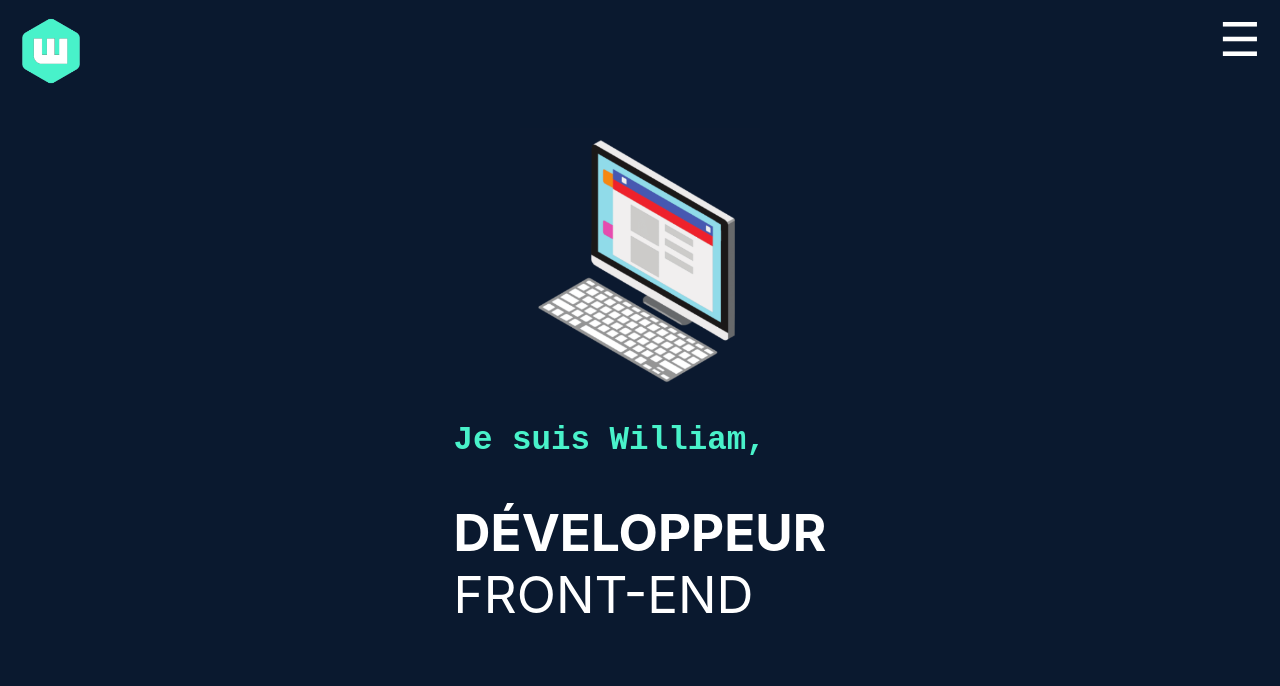
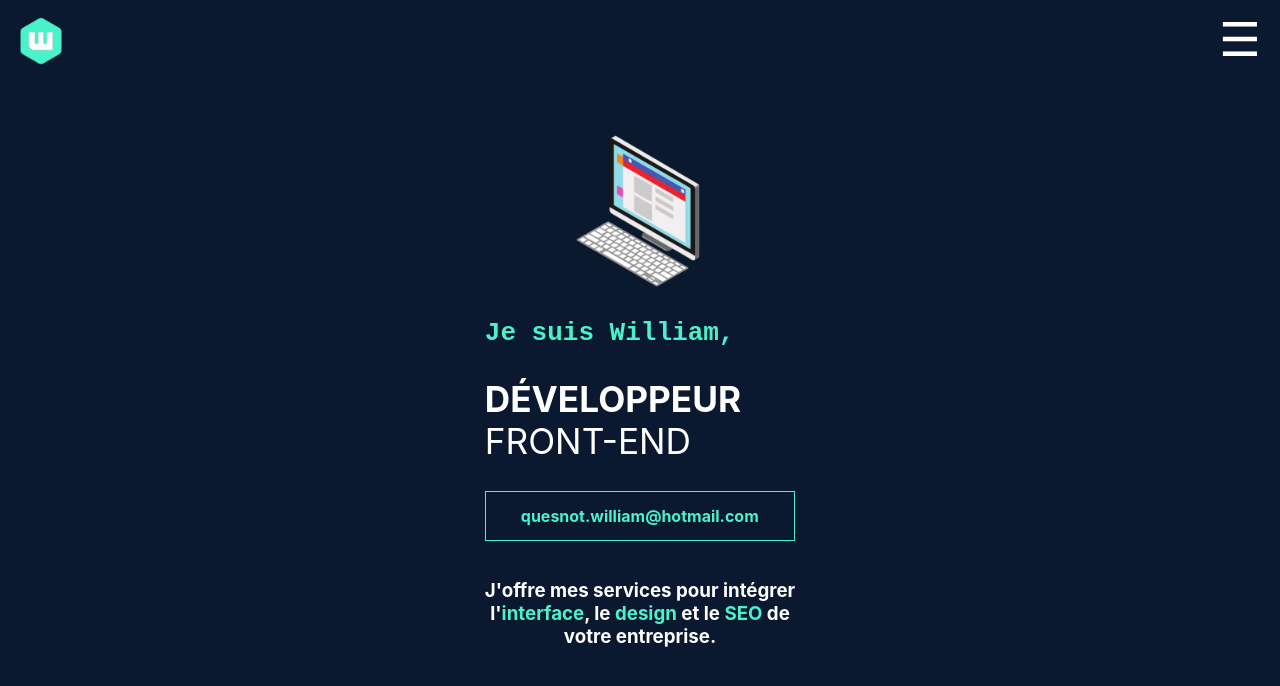
Before and after one commit to williamqsnt/portfolio-nextjs, a Next.js app: page / in a window 1280 px wide. Shown: the top 686 px of the page. Built offline with nearby package versions, Linux system fonts and the light colour scheme.

Commit message:
integration complete 1.0 index.js

```diff
--- a/pages/index.js
+++ b/pages/index.js
@@ -19,7 +19,7 @@ export default function Home() {
   return (
     <div className={styles.container}>
       <Head>
-        <title>Create Next App</title>
+        <title>Portfolio | William Quesnot</title>
         <meta name="description" content="Generated by create next app" />
         <link rel="icon" href="/favicon.ico" />
       </Head>
@@ -27,7 +27,7 @@ export default function Home() {
       <section style={{backgroundColor : 'rgb(10, 25, 47)', opacity : 1, zIndex : 5, height : '80px', width : '100%', position : 'fixed'}}>
 
         <div style={{width : '100%', height : '100%', display : 'flex', justifyContent : 'space-between'}}>
-        <Image src={logo} width={70} style={{marginLeft : '1em', marginTop : '1em'}} />
+        <Image src={logo} width={50} style={{marginLeft : '1em', marginTop : '1em'}} />
           <button onClick={()=> setMenu(true)} style={{display : 'flex', alignItems : 'center', justifyContent : 'center', width : '80px', backgroundColor : 'unset', border : 'none'}}><p style={{fontSize : '3.5em', color : 'white'}}>☰</p></button>
 
         </div>
@@ -53,10 +53,23 @@ export default function Home() {
 
       <section className={styles.center} style={{height : '100vh', width :'100%'}}>
         <div style={{display : 'flex', alignItems : 'center', flexDirection : 'column', justifyContent : 'center', height : '100%'}}>
-          <Image className="desktop" src={desktop} width={240} />
+          <Image className="desktop" src={desktop} width={150} />
           <div>
-            <h2 style={{color :'rgb(73, 242, 202)', fontSize : '2.5em', fontFamily : 'monospace'}}>Je suis William,</h2>
-            <h1 style={{fontSize : '3.2em'}}>DÉVELOPPEUR <br/><b style={{fontWeight : 'lighter'}}>FRONT-END</b></h1>
+            <h2 style={{color :'rgb(73, 242, 202)', fontSize : '2em', fontFamily : 'monospace'}}>Je suis William,</h2>
+            <h1 style={{fontSize : '2.2em'}}>DÉVELOPPEUR <br/><b style={{fontWeight : 'lighter'}}>FRONT-END</b></h1>
+
+            <div style={{width : '100%', textAlign : 'center'}}>
+              <div style={{width :'310px', height : '50px', border : '1px solid rgb(73, 242, 202)', display : 'flex', alignItems : 'center', justifyContent : 'center'}}>
+                <a href="google.com">quesnot.william@hotmail.com</a>
+              </div>
+            </div>
+            <br/>
+
+
+            <div style={{textAlign : 'center'}}>
+              <h3 style={{}}>J'offre mes services pour intégrer <br/> l'<b style={{color : 'rgb(73,242,202'}}>interface</b>, le <b style={{ color : 'rgb(73, 242, 202)'}}>design</b> et le <b style={{color : 'rgb(73, 242, 202)'}}>SEO</b> de<br/> votre entreprise.</h3>
+            </div>
+
           </div>
 
         </div>
```
